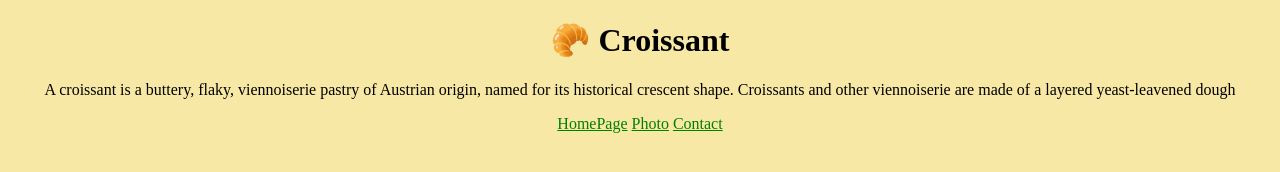
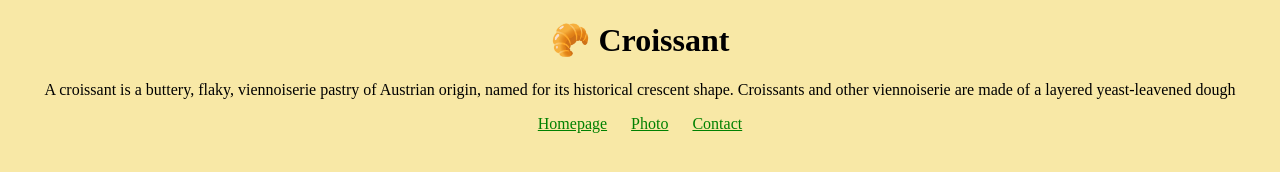
Before and after one commit to Rak97/Multiple-Page, a plain HTML site: page index.html in a window 1280 px wide. Drawn offline with Linux system fonts and the light colour scheme.

Commit message:
adjusted links

```diff
--- a/index.html
+++ b/index.html
@@ -14,7 +14,7 @@
         Croissants and other viennoiserie are made of a layered yeast-leavened dough
     </p>
 <footer>
-<a href="/">HomePage</a>
+<a href="/">Homepage</a>
 <a href="/">Photo</a>
 <a href="/">Contact</a>
 </footer>
--- a/style.css
+++ b/style.css
@@ -11,6 +11,7 @@ p {
 }
 a {
   color: #008000;
+  margin: 0 10px;
 }
 footer {
   text-align: center;
```
